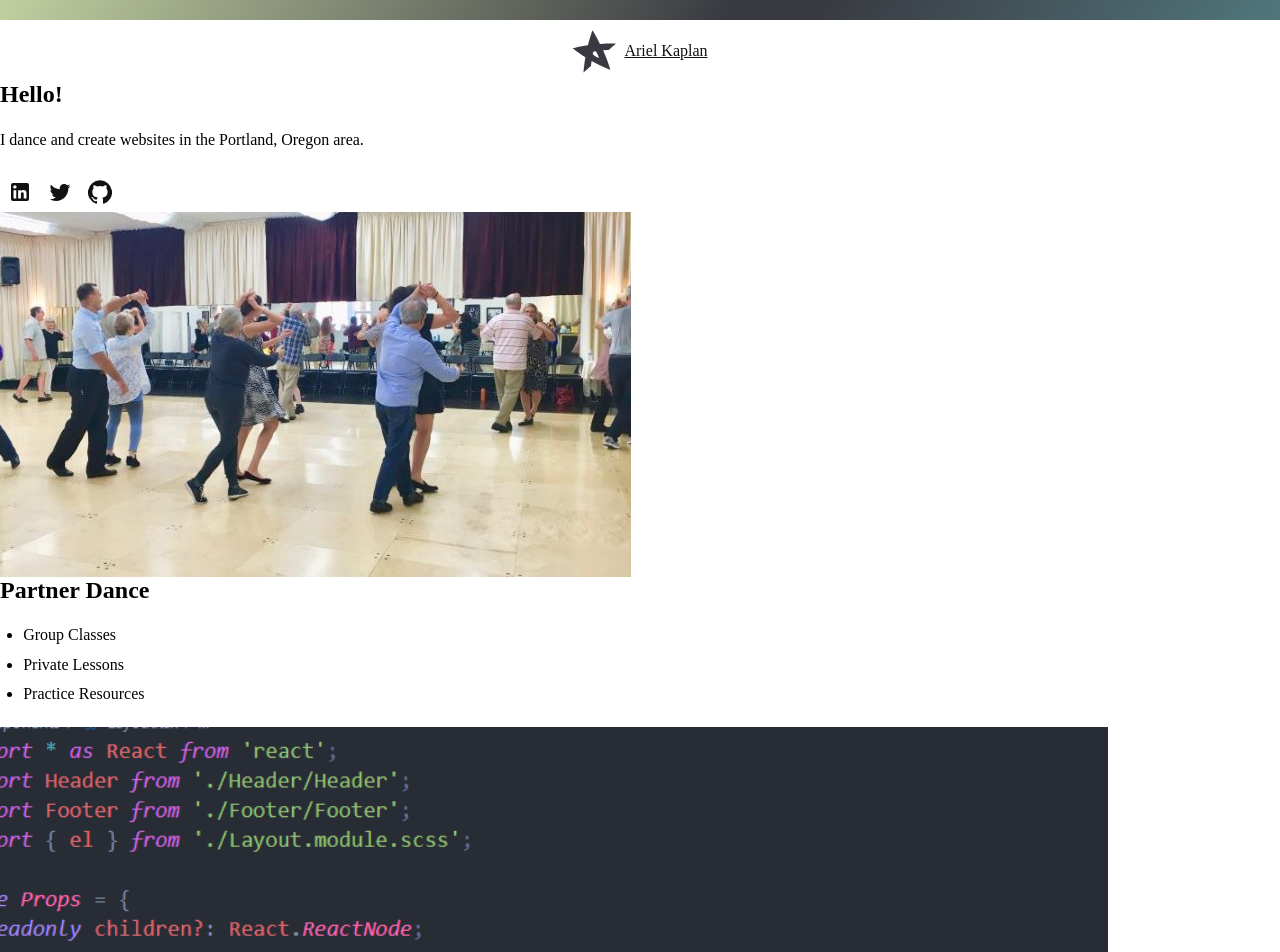
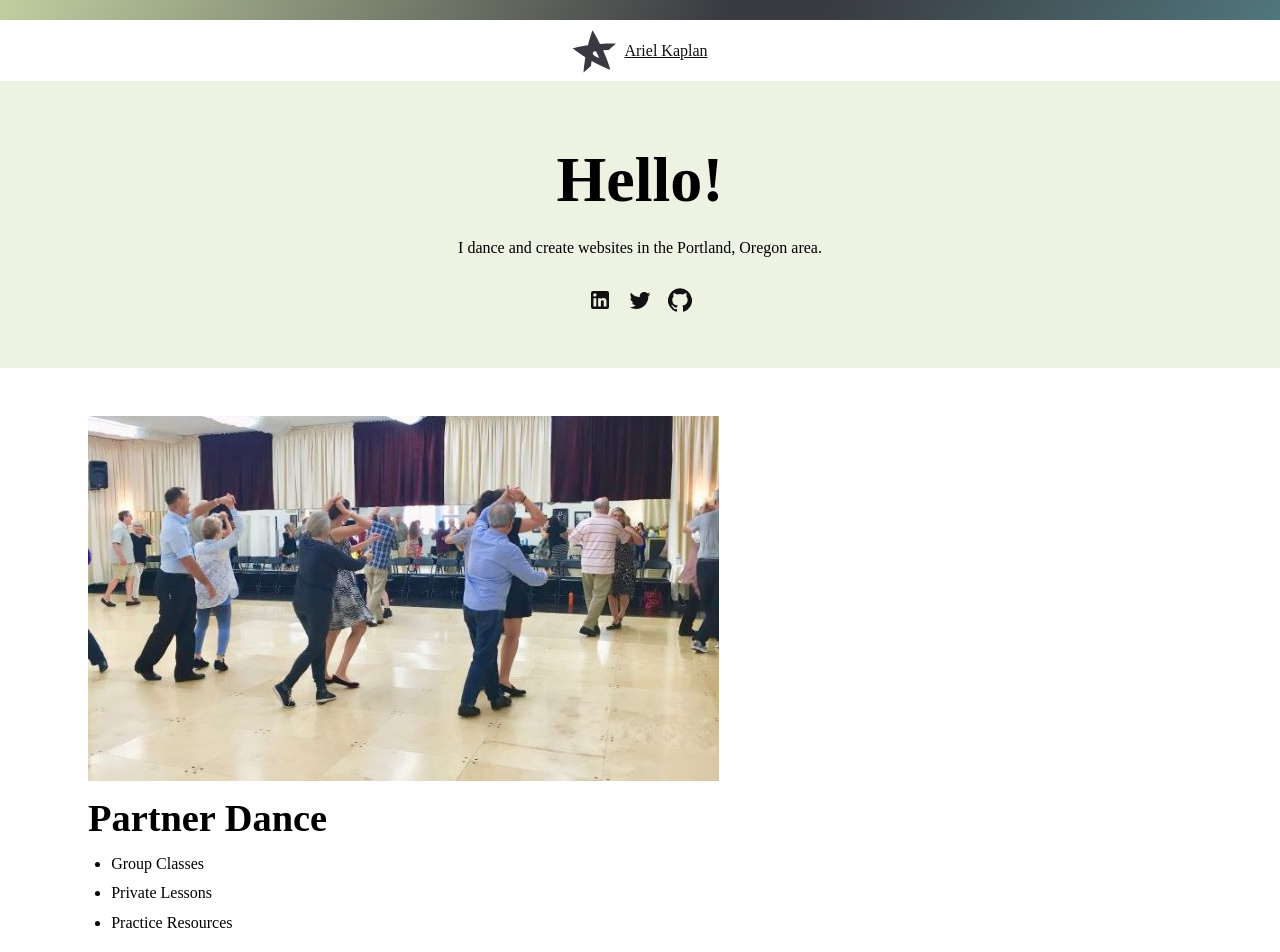
Before and after one commit to kapari/blog, a Gatsby site: page / in a window 1280 px wide. Shown: the top 952 px of the page. Built offline with nearby package versions, Linux system fonts and the light colour scheme; Gatsby itself is replaced by a stand-in of ours; some packages are replaced by stand-ins of ours; what typography-theme-grand-view would draw is missing.

Commit message:
refactor to styled components wip

```diff
--- /dev/null
+++ b/src/components/Landing/LandingHero.tsx
@@ -0,0 +1,47 @@
+import * as React from 'react';
+import styled from 'styled-components';
+import bp from './../../utils/sizes';
+import theme from './../../utils/colors';
+import Social from '../Social/Social';
+import Container from '../Layout/Container';
+
+const Element = styled.section`
+  margin-bottom: 3rem;
+  background-color: ${theme.bgAlt};
+  padding-top: 2rem;
+  padding-bottom: 1rem;
+  text-align: center;
+  @media (min-width: ${bp.sm}) {
+    padding-top: 3rem;
+    padding-bottom: 3rem;
+  }
+`;
+
+const Title = styled.h1`
+  margin-top: 1rem;
+  font-size: 2rem;
+  @media (min-width: ${bp.sm}) {
+    font-size: 4rem;
+  }
+`;
+
+type Props = {
+  children?: React.ReactNode;
+};
+
+const LandingHero: React.FC<Props> = (props: Props) => {
+  return (
+    <Element>
+      <Container>
+        <Title>Hello!</Title>
+        <p>I dance and create websites in the Portland, Oregon area.</p>
+        <Social />
+        {/* <p>I create websites and applications that are pleasant to look at, easy to use, and accessible for everyone.</p>
+        <p>I help people to be more present in their own bodies, so they can connect more deeply and confidently with others.</p>
+        <p>What are you looking for?</p> */}
+      </Container>
+    </Element>
+  );
+};
+
+export default LandingHero;
--- a/src/components/Landing/LandingHero/LandingHero.tsx
+++ /dev/null
@@ -1,21 +0,0 @@
-import * as React from 'react';
-import Social from '../../Social/Social';
-// import { el, content, title } from './LandingHero.module.scss';
-
-type Props = {
-  children?: React.ReactNode;
-};
-
-const LandingHero: React.FC<Props> = (props: Props) => {
-  return (
-    <section>
-      <div>
-        <h1>Hello!</h1>
-        <p>I dance and create websites in the Portland, Oregon area.</p>
-        <Social />
-      </div>
-    </section>
-  );
-};
-
-export default LandingHero;
--- /dev/null
+++ b/src/components/Landing/LandingSection.tsx
@@ -0,0 +1,49 @@
+import * as React from 'react';
+import styled from 'styled-components';
+import bp from './../../utils/sizes';
+import Container from './../Layout/Container';
+
+const Heading = styled.h2`
+  margin-top: 1rem;
+  margin-bottom: 1rem;
+  font-size: 1.5rem;
+  @media (min-width: ${bp.xs}) {
+    font-size: 1.875rem;
+  }
+  @media (min-width: ${bp.md}) {
+    font-size: 2.4rem;
+  }
+`;
+
+type Props = {
+  id: string;
+  title: string;
+  list: string[];
+  children?: React.ReactNode;
+};
+
+const LandingSection: React.FC<Props> = (props: Props) => {
+  return (
+    <section>
+      <Container>
+        <div
+          role="presentation"
+        >
+          <div>{props.children}</div>
+        </div>
+        <div>
+          <Heading>{props.title}</Heading>
+          <ul>
+            {props.list.map((listitem, key) => (
+              <li key={key}>
+                {listitem}
+              </li>
+            ))}
+          </ul>
+        </div>
+      </Container>
+    </section>
+  );
+};
+
+export default LandingSection;
--- a/src/components/Landing/LandingSection/LandingSection.tsx
+++ /dev/null
@@ -1,41 +0,0 @@
-import * as React from 'react';
-// import {
-//   el,
-//   content,
-//   content_image,
-//   image,
-//   heading,
-//   list,
-//   item
-// } from './LandingSection.module.scss';
-
-type Props = {
-  id: string;
-  title: string;
-  list: string[];
-  children?: React.ReactNode;
-};
-
-const LandingSection: React.FC<Props> = (props: Props) => {
-  return (
-    <section>
-      <div
-        role="presentation"
-      >
-        <div>{props.children}</div>
-      </div>
-      <div>
-        <h2>{props.title}</h2>
-        <ul>
-          {props.list.map((listitem, key) => (
-            <li key={key}>
-              {listitem}
-            </li>
-          ))}
-        </ul>
-      </div>
-    </section>
-  );
-};
-
-export default LandingSection;
--- a/src/pages/index.tsx
+++ b/src/pages/index.tsx
@@ -1,8 +1,8 @@
 import * as React from 'react';
 import Layout from '../components/Layout/Layout';
 import Seo from '../components/Seo/Seo';
-import LandingSection from '../components/Landing/LandingSection/LandingSection';
-import LandingHero from '../components/Landing/LandingHero/LandingHero';
+import LandingSection from '../components/Landing/LandingSection';
+import LandingHero from '../components/Landing/LandingHero';
 import { StaticImage } from 'gatsby-plugin-image';
 
 const danceList = ['Group Classes', 'Private Lessons', 'Practice Resources'];
```
Also changed, not shown: src/components/Landing/LandingHero/LandingHero.module.scss (deleted, +0 -26 lines), src/components/Landing/LandingHero/LandingHero.module.scss.d.ts (deleted, +0 -14 lines).
